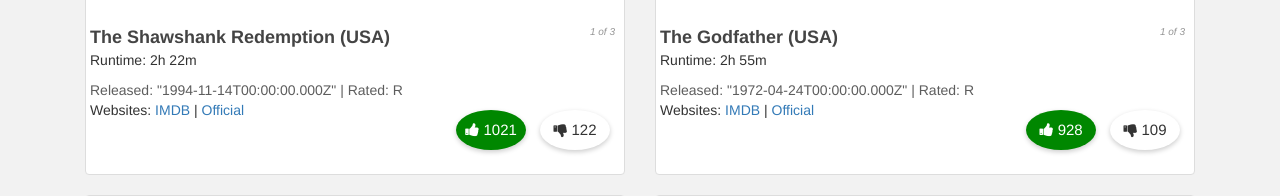
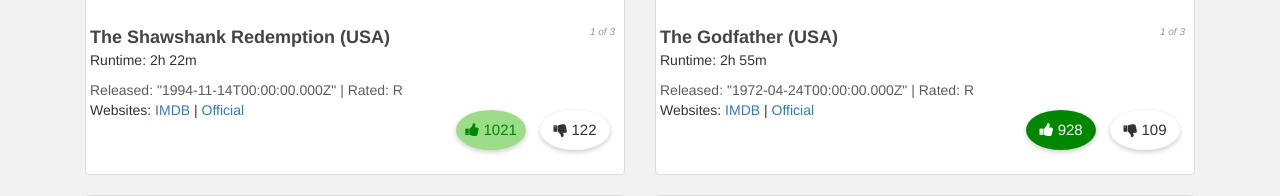
Before and after one commit to brittbrundage/is219s16brundage-p3, a PHP site: page /index.html in a window 1280 px wide, with the pointer over the restyled element. Shown: the part 924-1120 px from the top of the page. Run offline with PHP 8.4, Linux system fonts and the light colour scheme; some libraries are stand-ins or nearby versions.

Commit message:
add light green background
add light green background to likes button on hover.

```diff
--- a/css/style.css
+++ b/css/style.css
@@ -124,3 +124,8 @@
     background-color: #008700;
     color: #ffffff;
 }
+
+.likes:hover{
+    background-color: #9edd87;
+    color: #008700;
+}
```
